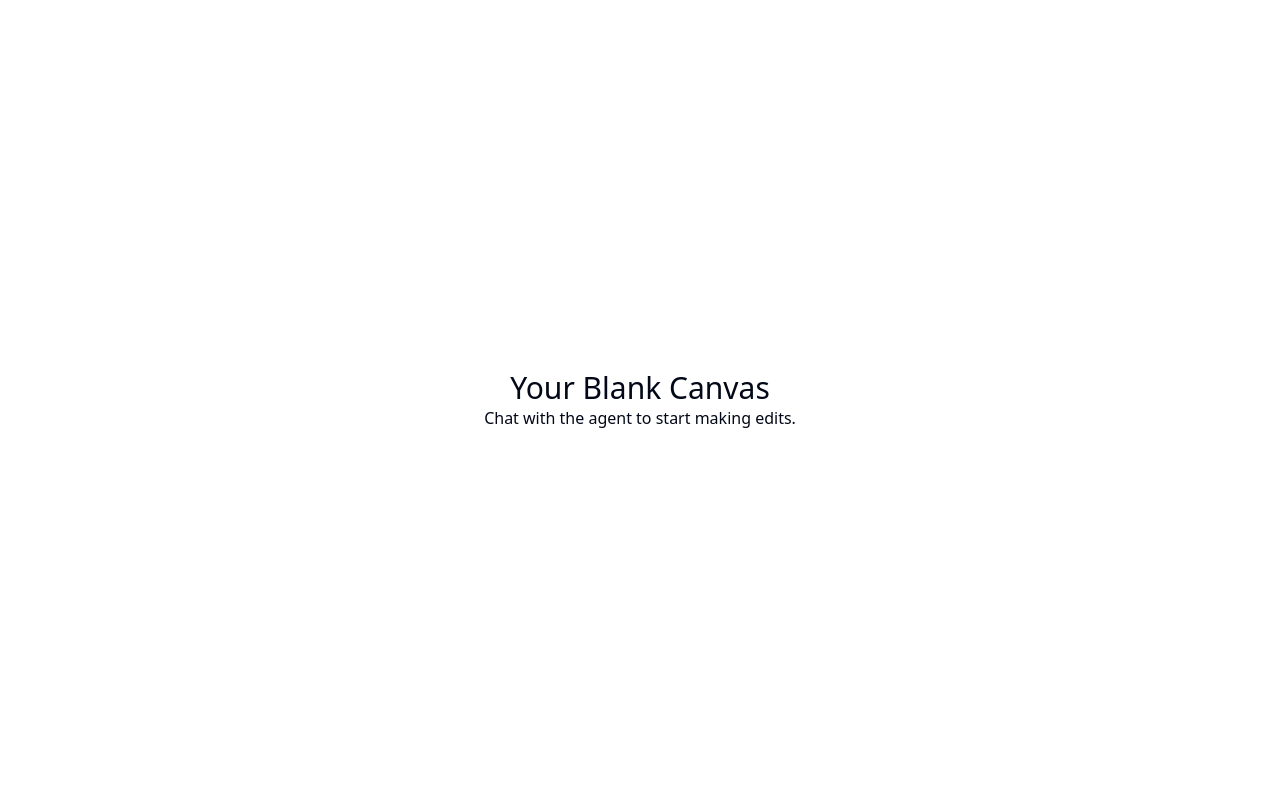
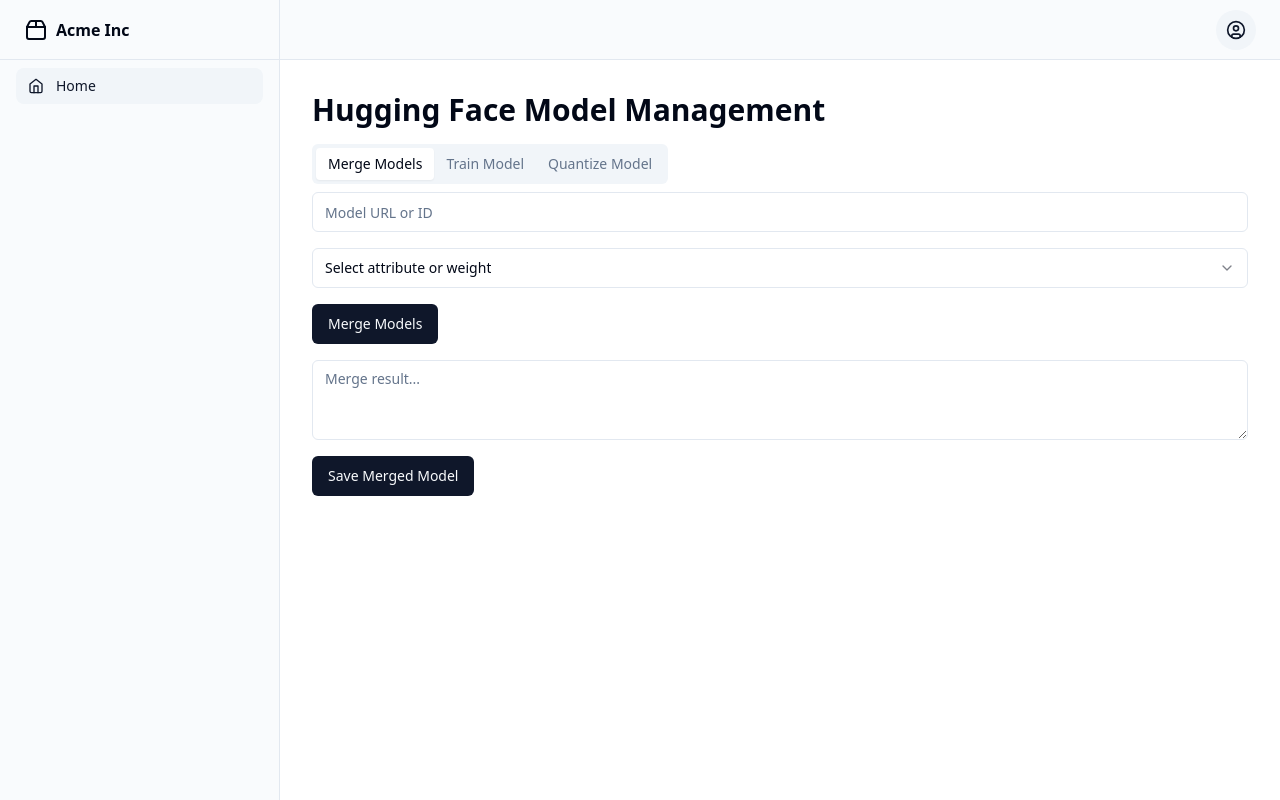
Before and after one commit to GPT-Engineer-App/model-merge-gui, a React (Vite) app: page / in a window 1280 px wide. Built offline with nearby package versions, Linux system fonts and the light colour scheme.

Commit message:
Updated App.jsx to use sidebar layout and implemented main GUI in Index.jsx for Hugging Face Model Management.

```diff
--- a/src/App.jsx
+++ b/src/App.jsx
@@ -3,7 +3,7 @@ import { TooltipProvider } from "@/components/ui/tooltip";
 import { QueryClient, QueryClientProvider } from "@tanstack/react-query";
 import { Home } from "lucide-react";
 import { Route, BrowserRouter as Router, Routes } from "react-router-dom";
-import Layout from "./layouts/default"; // available: default, navbar, sidebar
+import Layout from "./layouts/sidebar"; // updated to use sidebar layout
 import Index from "./pages/Index.jsx";
 const queryClient = new QueryClient();
 
@@ -22,7 +22,7 @@ const App = () => {
         <Toaster />
         <Router>
           <Routes>
-            <Route path="/" element={<Layout />}>
+            <Route path="/" element={<Layout />}> {/* updated to use sidebar layout */}
               <Route index element={<Index />} />
               {/* Add more routes here as needed */}
             </Route>
--- a/src/pages/Index.jsx
+++ b/src/pages/Index.jsx
@@ -1,10 +1,91 @@
-// Update this page (the content is just a fallback if you fail to update the page)
+import { useState } from "react";
+import { Tabs, TabsContent, TabsList, TabsTrigger } from "@/components/ui/tabs";
+import { Button } from "@/components/ui/button";
+import { Input } from "@/components/ui/input";
+import { Textarea } from "@/components/ui/textarea";
+import { Select, SelectContent, SelectItem, SelectTrigger, SelectValue } from "@/components/ui/select";
 
 const Index = () => {
+  const [mergeResult, setMergeResult] = useState("");
+  const [trainResult, setTrainResult] = useState("");
+  const [quantizeResult, setQuantizeResult] = useState("");
+
+  const handleMergeModels = () => {
+    // Implement merge models logic here
+    setMergeResult("Merged model result...");
+  };
+
+  const handleTrainModel = () => {
+    // Implement train model logic here
+    setTrainResult("Training logs...");
+  };
+
+  const handleQuantizeModel = () => {
+    // Implement quantize model logic here
+    setQuantizeResult("Quantization logs...");
+  };
+
   return (
-    <div className="text-center">
-      <h1 className="text-3xl">Your Blank Canvas</h1>
-      <p>Chat with the agent to start making edits.</p>
+    <div className="container mx-auto p-4">
+      <h1 className="text-3xl font-bold mb-4">Hugging Face Model Management</h1>
+      <Tabs defaultValue="merge">
+        <TabsList>
+          <TabsTrigger value="merge">Merge Models</TabsTrigger>
+          <TabsTrigger value="train">Train Model</TabsTrigger>
+          <TabsTrigger value="quantize">Quantize Model</TabsTrigger>
+        </TabsList>
+        <TabsContent value="merge">
+          <div className="space-y-4">
+            <Input placeholder="Model URL or ID" />
+            <Select>
+              <SelectTrigger>
+                <SelectValue placeholder="Select attribute or weight" />
+              </SelectTrigger>
+              <SelectContent>
+                <SelectItem value="attribute">Attribute</SelectItem>
+                <SelectItem value="weight">Weight</SelectItem>
+              </SelectContent>
+            </Select>
+            <Button onClick={handleMergeModels}>Merge Models</Button>
+            <Textarea value={mergeResult} readOnly placeholder="Merge result..." />
+            <Button>Save Merged Model</Button>
+          </div>
+        </TabsContent>
+        <TabsContent value="train">
+          <div className="space-y-4">
+            <Input placeholder="Dataset URL or ID" />
+            <Select>
+              <SelectTrigger>
+                <SelectValue placeholder="Select model architecture" />
+              </SelectTrigger>
+              <SelectContent>
+                <SelectItem value="architecture1">Architecture 1</SelectItem>
+                <SelectItem value="architecture2">Architecture 2</SelectItem>
+              </SelectContent>
+            </Select>
+            <Button onClick={handleTrainModel}>Train Model</Button>
+            <Textarea value={trainResult} readOnly placeholder="Training logs..." />
+            <Button>Save Trained Model</Button>
+          </div>
+        </TabsContent>
+        <TabsContent value="quantize">
+          <div className="space-y-4">
+            <Input placeholder="Model URL or ID" />
+            <Select>
+              <SelectTrigger>
+                <SelectValue placeholder="Select quantization parameter" />
+              </SelectTrigger>
+              <SelectContent>
+                <SelectItem value="parameter1">Parameter 1</SelectItem>
+                <SelectItem value="parameter2">Parameter 2</SelectItem>
+              </SelectContent>
+            </Select>
+            <Button onClick={handleQuantizeModel}>Quantize Model</Button>
+            <Textarea value={quantizeResult} readOnly placeholder="Quantization logs..." />
+            <Button>Save Quantized Model</Button>
+          </div>
+        </TabsContent>
+      </Tabs>
     </div>
   );
 };
```
